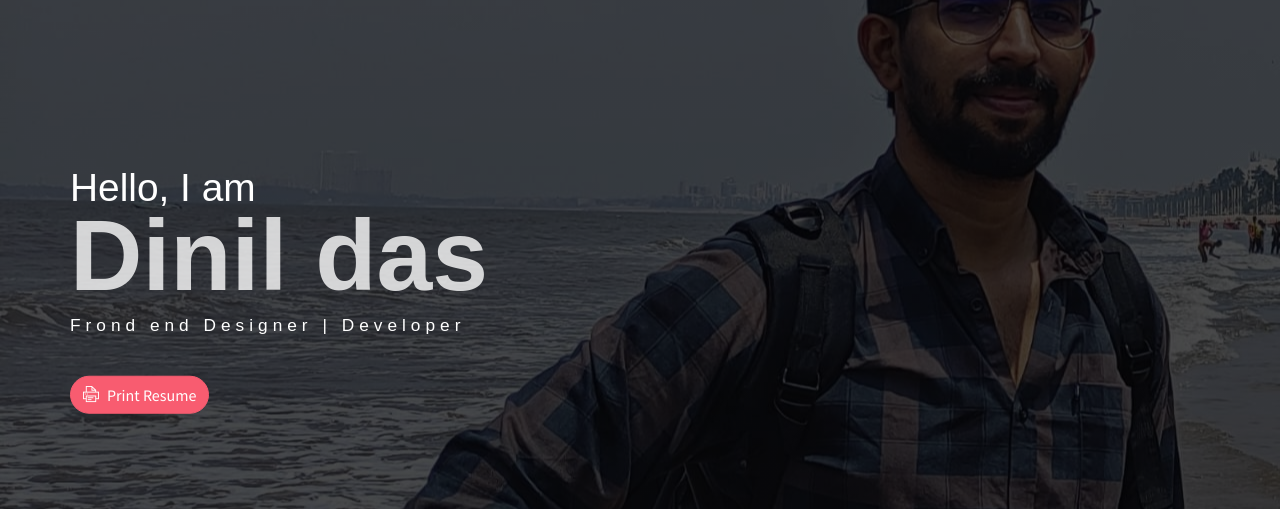
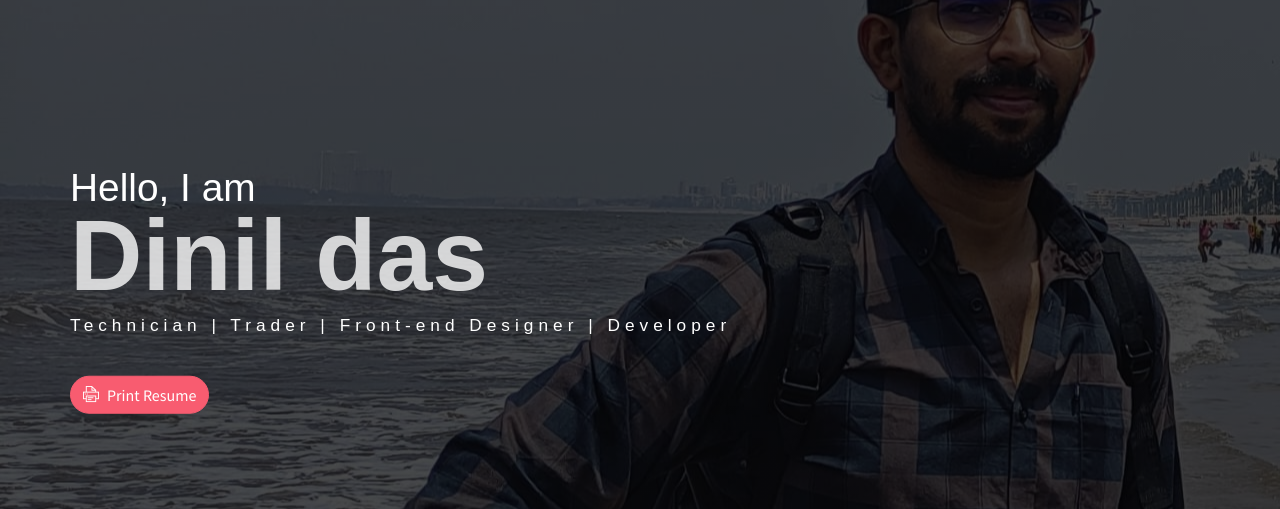
Before and after one commit to dinil2000/mybio, a plain HTML site: page index.html in a window 1280 px wide. Shown: the part 63-572 px from the top of the page. Drawn offline with Linux system fonts and the light colour scheme; some packages are replaced by stand-ins of ours.

Commit message:
Update index.html

```diff
--- a/index.html
+++ b/index.html
@@ -26,7 +26,7 @@
             <div class="header-content">
                 <h4 class="header-subtitle" >Hello, I am</h4>
                 <h1 class="header-title">Dinil das</h1>
-                <h6 class="header-mono" >Frond end Designer | Developer</h6>
+                <h6 class="header-mono" >Technician | Trader | Front-end Designer | Developer</h6>
                 <button class="btn btn-primary btn-rounded"><i class="ti-printer pr-2"></i>Print Resume</button>
             </div>
         </div>
```
